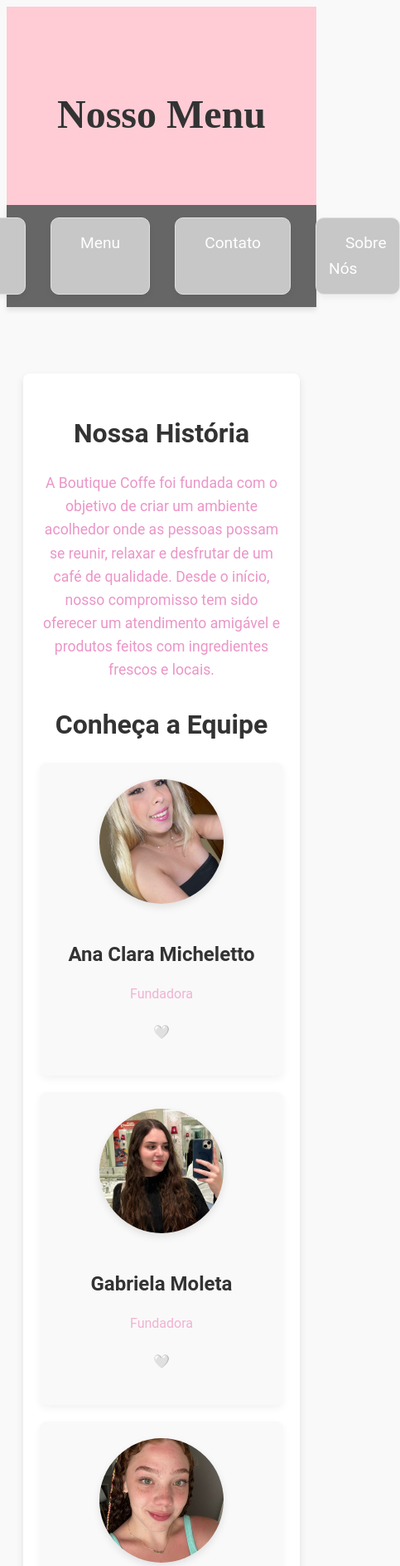
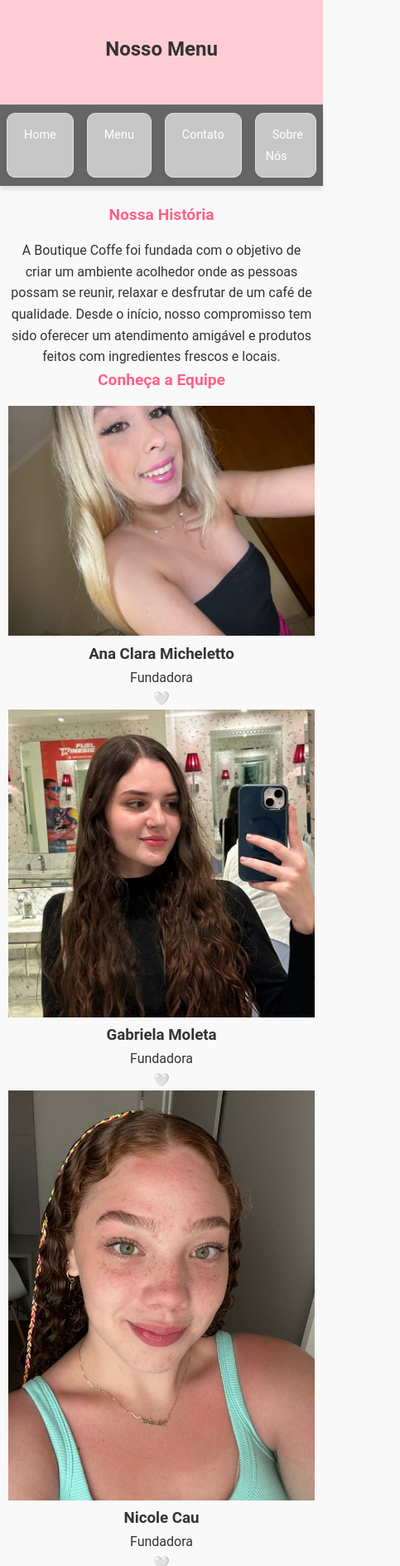
Before and after one commit to gabriela-moleta/cafeteria_coffegood, a plain HTML site: page sobre.html in a window 390 px wide. Shown: the top 1887 px of the page at 83% size, 483 px wide, since content can reach past the window. Drawn offline with Linux system fonts and the light colour scheme.

Commit message:
finalização da responsividade

```diff
--- a/sobre.html
+++ b/sobre.html
@@ -3,7 +3,7 @@
 <head>
     <meta charset="UTF-8">
     <meta name="viewport" content="width=device-width, initial-scale=1.0">
-    <title>Sobre Nós</title>
+    <title>Menu - Boutique Coffe</title>
     <link rel="stylesheet" href="styles.css">
 </head>
 <body>
@@ -30,20 +30,20 @@
                 <h2>Conheça a Equipe</h2>
                 <div class="team">
                     <div class="team-member">
-                        <img src="img/WhatsApp Image 2024-09-17 at 15.25.35.jpeg" alt="Barista" class="team-img">
+                        <img src="img/WhatsApp Image 2024-09-17 at 15.25.35.jpeg" alt="Barista" class="img-ana">
                         <h3>Ana Clara Micheletto</h3>
                         <p>Fundadora</p>
                         <p>🤍</p>
                     </div>
                     <div class="team-member">
-                        <img src="img/WhatsApp Image 2024-09-17 at 15.33.10.jpeg" alt="Chef" class="team-img">
+                        <img src="img/WhatsApp Image 2024-09-17 at 15.33.10.jpeg" alt="Chef" class="img-gabi">
                         <h3>Gabriela Moleta</h3>
                         <p>Fundadora</p>
                         <p>🤍</p>
                     </div>
 
                     <div class="team-member">
-                        <img src="img/nicole.jpeg" alt="Chef" class="team-img">
+                        <img src="img/nicole.jpeg" alt="Chef" class="img-nicole">
                         <h3>Nicole Cau</h3>
                         <p>Fundadora</p>
                         <p>🤍</p>
--- a/styles.css
+++ b/styles.css
@@ -1,4 +1,4 @@
-* Estilo geral */
+/* Estilo geral */
 * {
     margin: 0;
     padding: 0;
@@ -13,27 +13,26 @@ body {
     overflow-x: hidden;
 }
 
-
+/* Cabeçalho */
 header {
     background-color: #ffccd5;
     color: #333;
     text-align: center;
-    padding: 60px 20px;
+    padding: 40px 15px;
     position: relative;
 }
 
 header h1 {
-    font-size: 3rem;
+    font-size: 2.2rem;
     font-weight: bold;
-    margin-bottom: 10px;
+    margin-bottom: 8px;
 }
 
 header p {
-    font-size: 1.2rem;
-    max-width: 600px;
+    font-size: 1rem;
+    max-width: 90%;
     margin: 0 auto;
 }
-
 
 nav {
     background-color: #666666;
@@ -48,18 +47,18 @@ nav ul {
     display: flex;
     justify-content: center;
     list-style: none;
-    padding: 15px 0;
+    padding: 10px 0;
 }
 
 nav ul li {
-    margin: 0 15px;
+    margin: 0 8px;
 }
 
 nav ul li a {
     text-decoration: none;
     color: white;
-    font-size: 1.2rem;
-    padding: 10px 20px;
+    font-size: 1rem;
+    padding: 8px 12px;
     border-radius: 30px;
     transition: background-color 0.3s ease;
 }
@@ -68,29 +67,31 @@ nav ul li a:hover {
     background-color: #ff99ac;
 }
 
-
+/* Ajuste da imagem principal */
 .img-home {
     width: 100%;
-    max-height: 500px;
+    max-height: 50px; /* Altura reduzida para telas pequenas */
     object-fit: cover;
-    border-radius: 15px;
-    margin: 20px 0;
-    box-shadow: 0 10px 15px rgba(0, 0, 0, 0.1);
+    border-radius: 12px;
+    margin: 15px 0;
+    box-shadow: 0 8px 12px rgba(0, 0, 0, 0.1);
+}
+.imagem-principal{
+    width: 50rem;
 }
 
-
 main {
-    padding: 40px 20px;
+    padding: 20px 10px;
     text-align: center;
 }
 
 main h2 {
-    font-size: 2rem;
-    margin-bottom: 20px;
-    color: #eb8da5;
+    font-size: 1.5rem;
+    margin-bottom: 15px;
+    color: #ff6188;
 }
 
-
+/* Estilo para listas de menu */
 ul {
     list-style-type: none;
     padding: 0;
@@ -100,8 +101,8 @@ ul {
 ul li {
     background-color: #c7c7c7;
     border: 1px solid #e0e0e0;
-    margin: 10px 0;
-    padding: 15px;
+    margin: 8px 0;
+    padding: 12px;
     border-radius: 10px;
     transition: transform 0.3s ease;
     box-shadow: 0 4px 8px rgba(0, 0, 0, 0.05);
@@ -111,11 +112,11 @@ ul li:hover {
     transform: translateY(-5px);
 }
 
-
+/* Estilo para o formulário de contato */
 form {
-    max-width: 600px;
-    margin: 30px auto;
-    padding: 20px;
+    max-width: 100%;
+    margin: 25px auto;
+    padding: 15px;
     background-color: #fff;
     border-radius: 10px;
     box-shadow: 0 10px 20px rgba(0, 0, 0, 0.1);
@@ -123,8 +124,8 @@ form {
 
 input, textarea {
     width: 100%;
-    padding: 15px;
-    margin: 10px 0;
+    padding: 10px;
+    margin: 8px 0;
     border: 1px solid #ccc;
     border-radius: 8px;
     font-size: 1rem;
@@ -134,7 +135,7 @@ input[type="submit"] {
     background-color: #ff6188;
     color: white;
     border: none;
-    padding: 15px;
+    padding: 12px;
     cursor: pointer;
     transition: background-color 0.3s ease;
 }
@@ -143,120 +144,76 @@ input[type="submit"]:hover {
     background-color: #ff99ac;
 }
 
-
 footer {
     background-color: #333333;
     color: white;
     text-align: center;
-    padding: 20px 0;
-    margin-top: 40px;
-    font-size: 0.9rem;
+    padding: 15px 0;
+    margin-top: 30px;
+    font-size: 0.8rem;
 }
 
-
-@media (min-width: 768px) {
-    nav ul {
-        justify-content: space-around;
-    }
-
-    main {
-        padding: 60px;
-    }
-
+/* Responsividade específica para iPhone 14 */
+@media (max-width: 1170px) {
     header h1 {
-        font-size: 4rem;
+        font-size: 1.8rem;
     }
 
     header p {
-        font-size: 1.5rem;
+        font-size: 0.9rem;
+    }
+
+    nav ul li a {
+        font-size: 0.9rem;
+        padding: 6px 8px;
+    }
+
+    .img-home {
+        max-height: 200px;
+    }
+
+    main h2 {
+        font-size: 1.4rem;
+    }
+
+    form {
+        padding: 15px;
+    }
+
+    footer {
+        font-size: 0.8rem;
     }
 }
 
-.about {
-    margin: 40px auto;
-    padding: 20px;
-    max-width: 800px;
-    background-color: #fff;
-    border-radius: 8px;
-    box-shadow: 0 4px 10px rgba(0, 0, 0, 0.1);
+/* Ajuste específico para telas ainda menores */
+@media (max-width: 430px) {
+    .imagem-principal{
+        width: 100%;
+    }
+    header h1 {
+        font-size: 1.5rem;
+    }
+
+    header p {
+        font-size: 0.9rem;
+    }
+
+    .img-home {
+        max-height: 150px;
+    }
+
+    main h2 {
+        font-size: 1.2rem;
+    }
+    .img-ana{
+        width: 100%
+    }
+
+    .img-gabi{
+        width: 100%;
+    }
+
+    .img-nicole{
+        width: 100%;
+    }
 }
-
-.about-content h2 {
-    font-size: 2rem;
-    color: #333;
-    margin-bottom: 20px;
-    font-weight: bold;
-}
-
-.about-content p {
-    font-size: 1.1rem;
-    color: #eb95c7;
-    margin-bottom: 20px;
-}
-
-.team {
-    display: flex;
-    flex-wrap: wrap;
-    gap: 20px;
-    margin-bottom: 20px;
-}
-
-.team-member {
-    flex: 1;
-    background-color: #f9f9f9;
-    border-radius: 8px;
-    padding: 20px;
-    text-align: center;
-    box-shadow: 0 4px 10px rgba(0, 0, 0, 0.05);
-}
-
-.team-img {
-    width: 100%;
-    height: auto;
-    border-radius: 50%;
-    max-width: 150px;
-    margin-bottom: 10px;
-}
-
-.team-member h3 {
-    font-size: 1.5rem;
-    color: #333;
-    margin-bottom: 5px;
-}
-
-.team-member p {
-    font-size: 1rem;
-    color: #f1b2d2;
-}
-
-.about-content ul {
-    list-style-type: disc;
-    margin: 0;
-    padding-left: 20px;
-}
-
-.about-content ul li {
-    font-size: 1.1rem;
-    color: #666666;
-    margin-bottom: 10px;
-}
-
-
-.team-img {
-    width: 150px;
-    height: 150px;
-    border-radius: 50%;
-    object-fit: cover;
-    margin-bottom: 10px;
-    box-shadow: 0 4px 10px rgba(0, 0, 0, 0.1);
-}
-
-
-    h1 {
-        font-family: 'Times New Roman';
-        font-size: 3rem; /* Ajusta o tamanho da fonte */
-        color: #333; /* Altera a cor do texto */
-        font-weight: bold; /* Deixa o texto em negrito */
-        text-align: center; /* Centraliza o título */
-        margin-bottom: 20px; /* Espaçamento abaixo do título */
-    }
```
Also changed, not shown: index.html (+1 -1 lines).
